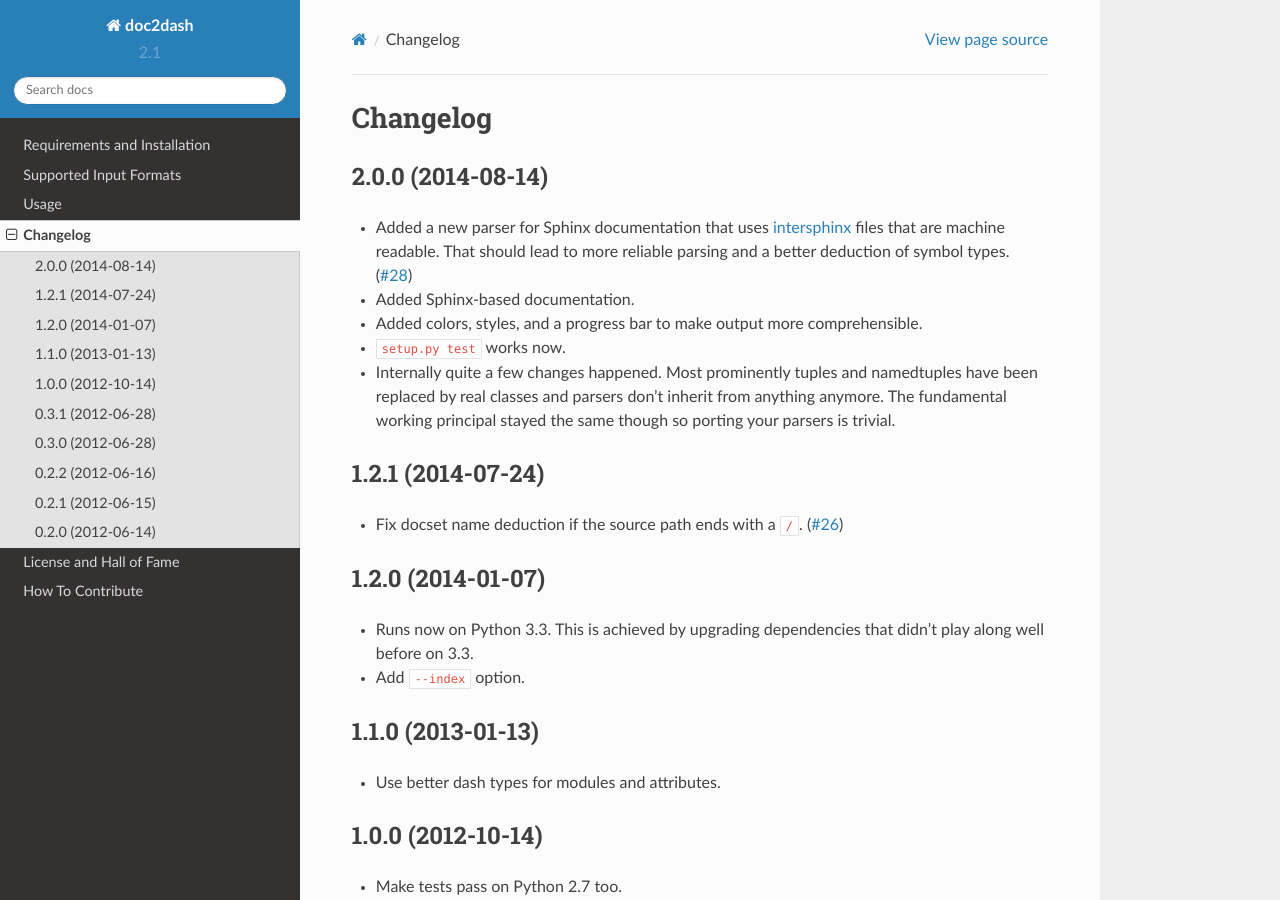
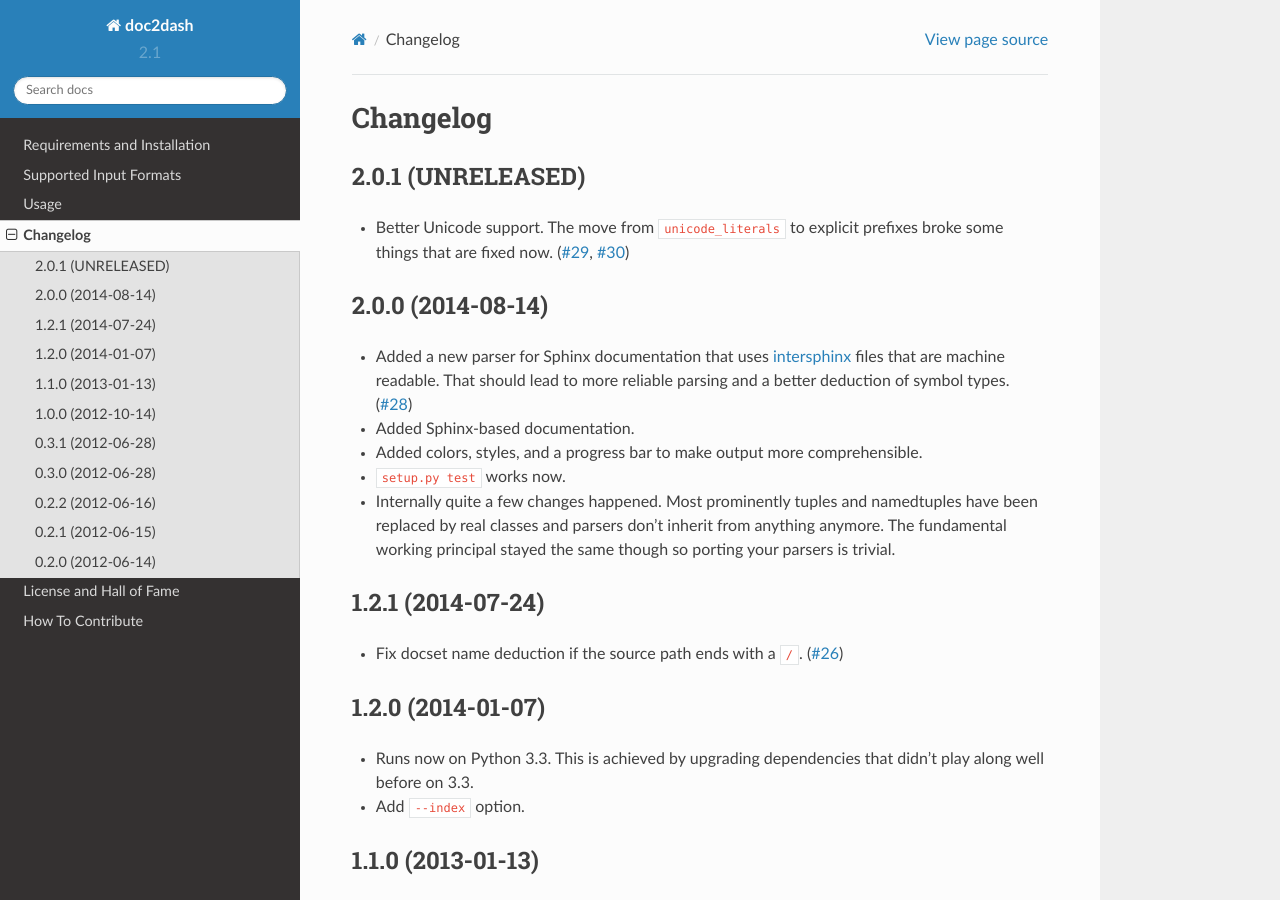
Before and after one commit to hynek/doc2dash, a Sphinx documentation site: the page built from docs/changelog.rst, in a window 1280 px wide and 900 px high. Built offline with Sphinx 7.4.7 and the Read the Docs theme 2.0.0, drawn with Linux system fonts in a browser that asks for light colours.

Commit message:
Add changelog entry

```diff
--- a/docs/changelog.rst
+++ b/docs/changelog.rst
@@ -2,6 +2,14 @@
 
 Changelog
 =========
+
+
+2.0.1 (UNRELEASED)
+------------------
+
+- Better Unicode support.
+  The move from ``unicode_literals`` to explicit prefixes broke some things that are fixed now.
+  (`#29 <https://github.com/hynek/doc2dash/issues/29>`_, `#30 <https://github.com/hynek/doc2dash/issues/30>`_)
 
 
 2.0.0 (2014-08-14)
```
